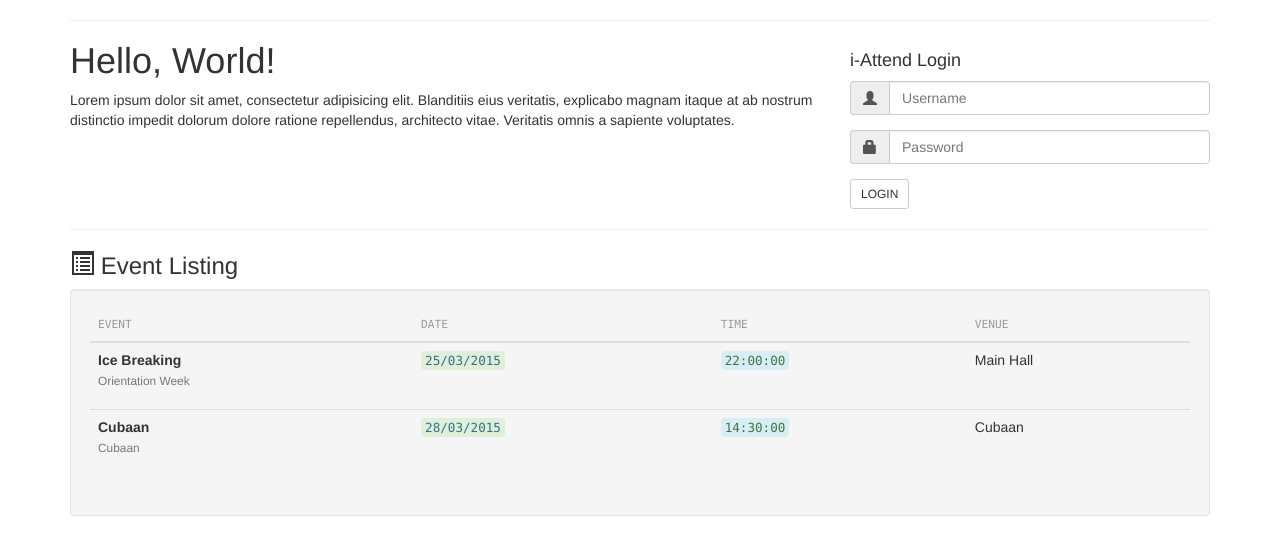
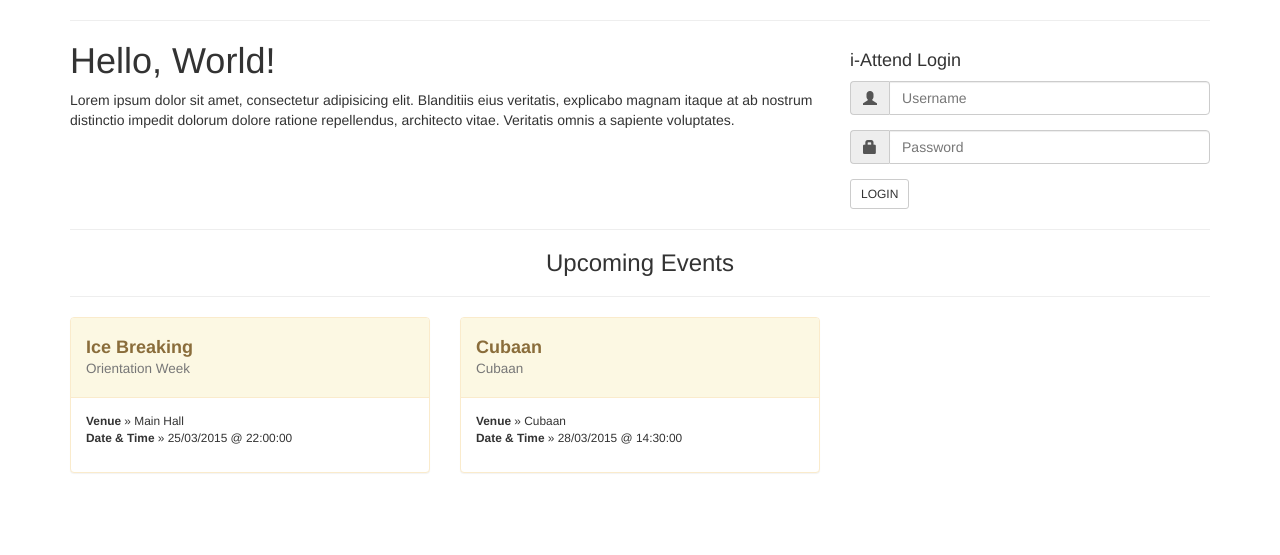
Before and after one commit to r0lodex/iattend, a PHP site: page / in a window 1280 px wide. Shown: the top 555 px of the page. Run offline with PHP 8.4, Linux system fonts and the light colour scheme; data comes from the database, SQL or seed files in the repository.

Commit message:
Landing page layout changes

```diff
--- a/index.php
+++ b/index.php
@@ -44,26 +44,13 @@
 		</div>
 
 		<hr>
+		<h3 class="text-center">Upcoming Events</h3>
+		<hr>
 
-		<div class="">
-			<h3><span class="glyphicon glyphicon-list-alt"></span> Event Listing</h3>
-			<div class="well table-responsive">
-				<table class="table">
-					<thead>
-						<tr>
-							<th>Event</th>
-							<th>Date</th>
-							<th>Time</th>
-							<th>Venue</th>
-						</tr>
-					</thead>
-					<tbody>
-					<!-- BEGIN PUBLIC EVENT LISTING -->
-						<?php include('php/database.php'); include('php/event.php'); eventList(); ?>
-					<!-- END PUBLIC EVENT LISTING -->
-					</tbody>
-				</table>
-			</div>
+		<div class="row">
+			<!-- BEGIN PUBLIC EVENT LISTING -->
+				<?php include('php/database.php'); include('php/event.php'); eventList(); ?>
+			<!-- END PUBLIC EVENT LISTING -->
 		</div>
 	</div>
 
--- a/php/event.php
+++ b/php/event.php
@@ -69,11 +69,21 @@ function eventList(){
 	$buff = '';
 	$res = eventRead('ret');
 	foreach($res as $row){
-		$buff.="<tr>
-		<td><p><strong>".$row['name']."</strong><br><small class=\"text-muted\">".$row['descp']."</small></p></td>
-		<td><code class=\"bg-success text-info\">".$row['day']."</code></td>
-		<td><code class=\"bg-info text-success\">".$row['time']."</code></td>
-		<td>".$row['venue']."</td></tr>";
+		$buff.='<div class="col-md-4">
+					<div class="panel panel-warning">
+						<div class="panel-heading">
+							<h4><strong class="text-capitalize">'.$row["name"].'</strong><br>
+							<small class="small text-muted">'.$row["descp"].'</small>
+							</h4>
+						</div>
+						<div class="panel-body">
+							<p class="small">
+								<strong>Venue</strong> &raquo; '.$row["venue"].'<br>
+								<strong>Date &amp; Time</strong> &raquo; '.$row["day"].' @ '.$row["time"].'<br>
+							</p>
+						</div>
+					</div>
+				</div>';
 	}
 	echo $buff;
 }
```
